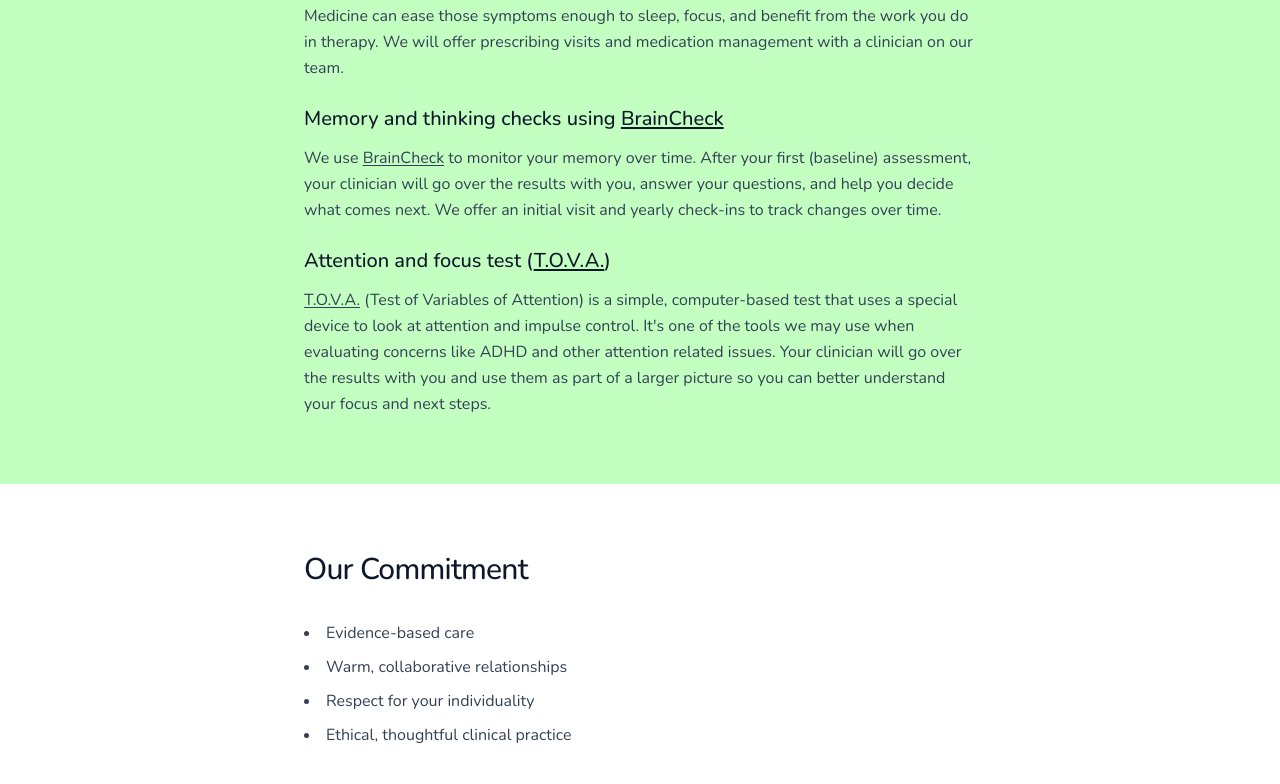
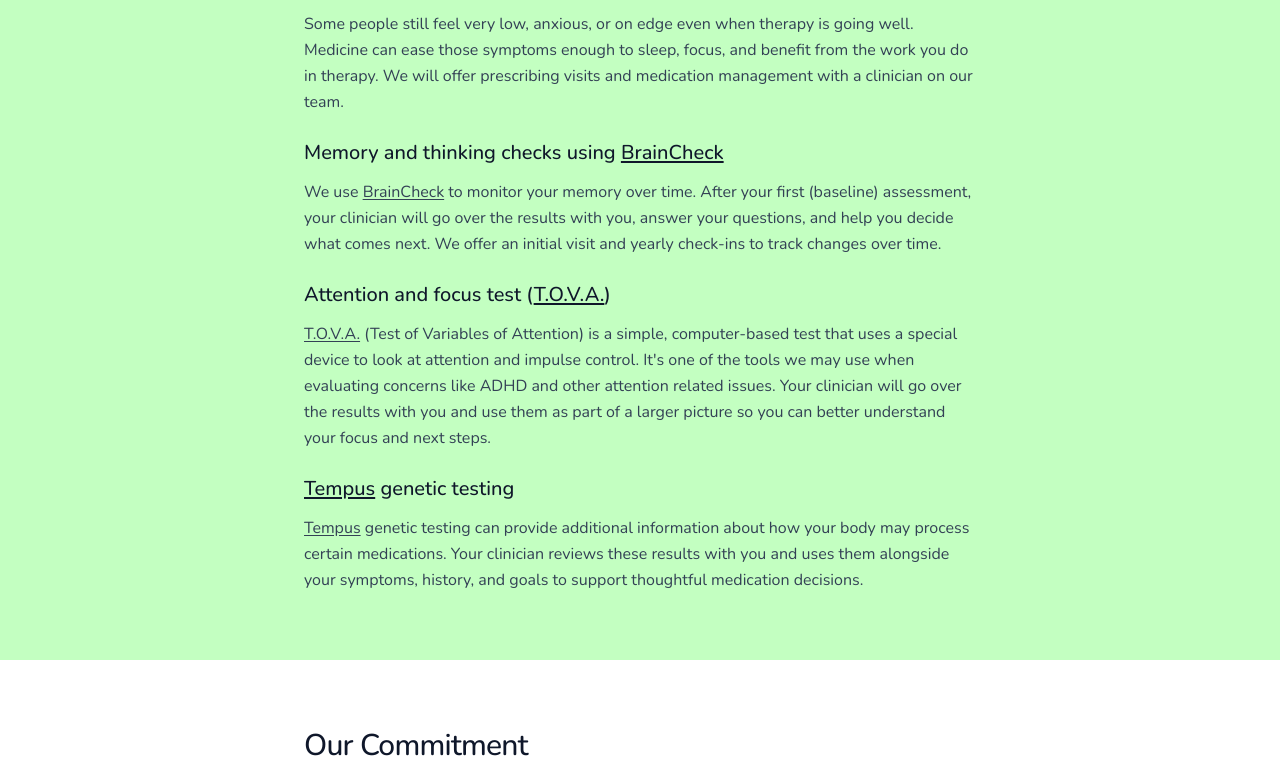
Before and after one commit to ChampionTechLLC/fireflywellness, a Next.js app: page / in a window 1280 px wide. Shown: the part 2228-3012 px from the top of the page. Built offline with nearby package versions, Linux system fonts and the light colour scheme.

Commit message:
Add Tempus genetic testing to homepage offerings.
This updates intro and wellness content in English and Spanish, and links Tempus mentions using the existing external-link pattern.

```diff
--- a/src/components/ui/LinkedText.tsx
+++ b/src/components/ui/LinkedText.tsx
@@ -1,11 +1,12 @@
-import { BRAINCHECK_URL, TOVA_URL } from "@/constants";
+import { BRAINCHECK_URL, TEMPUS_URL, TOVA_URL } from "@/constants";
 
 const linkedLabels = {
   BrainCheck: BRAINCHECK_URL,
   "T.O.V.A.": TOVA_URL,
+  Tempus: TEMPUS_URL,
 } as const;
 
-const linkedTextPattern = /(BrainCheck|T\.O\.V\.A\.)/g;
+const linkedTextPattern = /(BrainCheck|T\.O\.V\.A\.|Tempus)/g;
 const linkClassName =
   "text-inherit rounded underline underline-offset-2 transition-colors hover:text-heading focus:outline-none focus:ring-2 focus:ring-heading focus:ring-offset-2";
 
--- a/src/constants.ts
+++ b/src/constants.ts
@@ -7,3 +7,4 @@ export const SCHEDULE_URL =
   "https://practice.mbpractice.com/OnlineBooking/Index?subdomainName=firefly-counseling";
 export const TOVA_URL = "https://tovatest.com";
 export const BRAINCHECK_URL = "https://braincheck.com/";
+export const TEMPUS_URL = "https://www.tempus.com/";
--- a/src/data/siteContent.ts
+++ b/src/data/siteContent.ts
@@ -127,6 +127,7 @@ export const siteContent: Record<Locale, SiteContent> = {
           "Medication management with a prescribing clinician",
           "T.O.V.A. testing to assess attention and impulse control related to ADHD.",
           "BrainCheck assessments to track memory and cognitive function",
+          "Tempus genetic testing to help guide personalized medication decisions",
         ],
         mission:
           "Our mission remains the same: provide thoughtful, evidence-based, and compassionate care-now with even more ways to support your well-being.",
@@ -175,6 +176,13 @@ export const siteContent: Record<Locale, SiteContent> = {
                 title: "Attention and focus test (T.O.V.A.)",
                 paragraphs: [
                   "T.O.V.A. (Test of Variables of Attention) is a simple, computer-based test that uses a special device to look at attention and impulse control. It's one of the tools we may use when evaluating concerns like ADHD and other attention related issues. Your clinician will go over the results with you and use them as part of a larger picture so you can better understand your focus and next steps.",
+                ],
+              },
+              {
+                id: "tempus",
+                title: "Tempus genetic testing",
+                paragraphs: [
+                  "Tempus genetic testing can provide additional information about how your body may process certain medications. Your clinician reviews these results with you and uses them alongside your symptoms, history, and goals to support thoughtful medication decisions.",
                 ],
               },
             ],
@@ -316,6 +324,7 @@ export const siteContent: Record<Locale, SiteContent> = {
           "Manejo de medicamentos con un clinico autorizado para recetar",
           "Pruebas T.O.V.A. para evaluar la atencion y el control de impulsos",
           "Evaluaciones BrainCheck para dar seguimiento a la memoria y la funcion cognitiva",
+          "Pruebas geneticas de Tempus para orientar decisiones personalizadas sobre medicamentos",
         ],
         mission:
           "Nuestra mision sigue siendo la misma: brindar atencion compasiva, reflexiva y basada en evidencia, ahora con aun mas maneras de apoyar su bienestar.",
@@ -364,6 +373,13 @@ export const siteContent: Record<Locale, SiteContent> = {
                 title: "Prueba de atencion y enfoque (T.O.V.A.)",
                 paragraphs: [
                   "T.O.V.A. (Test of Variables of Attention) es una prueba sencilla por computadora que usa un dispositivo especial para observar la atencion y el control de impulsos. Es una de las herramientas que podemos usar al evaluar inquietudes como TDAH y otros asuntos relacionados con la atencion. Su clinico revisara los resultados con usted y los usara como parte de un panorama mas amplio para que pueda comprender mejor su enfoque y sus proximos pasos.",
+                ],
+              },
+              {
+                id: "tempus",
+                title: "Pruebas geneticas de Tempus",
+                paragraphs: [
+                  "Las pruebas geneticas de Tempus pueden aportar informacion adicional sobre como su cuerpo podria procesar ciertos medicamentos. Su clinico revisa estos resultados con usted y los usa junto con sus sintomas, su historial y sus objetivos para apoyar decisiones de medicacion reflexivas.",
                 ],
               },
             ],
```
